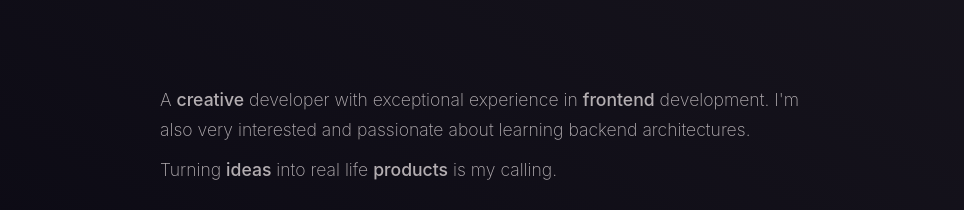
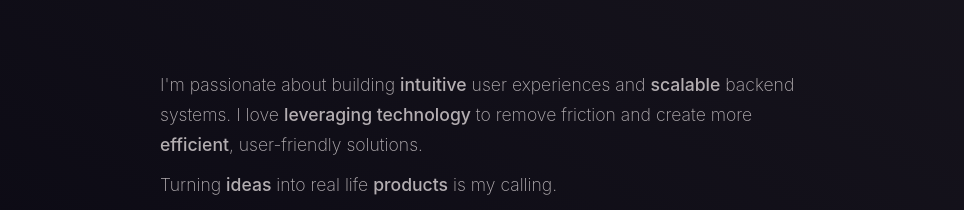
Before and after one commit to escapeuw/escapeuw.github.io, a React (Create React App) app: page / in a window 1280 px wide. Shown: the part 379-589 px from the top of the page, without its empty margins (155-1119 px from the left). Built offline with nearby package versions, Linux system fonts and the light colour scheme.

Commit message:
Update about.jsx

```diff
--- a/src/about/about.jsx
+++ b/src/about/about.jsx
@@ -21,9 +21,9 @@ function About() {
             <div className="aboutContainer">
                 <div className="typeContainer">
                     <div className="typeIt">
-                        <TypeIt style={{fontSize: "2.3rem"}}
+                        <TypeIt style={{ fontSize: "2.3rem" }}
                             options={{
-                                strings: ["Hello, my name is <a>Daniel</a>.<br/> I'm a junior Front End Developer."],
+                                strings: ["Hello, my name is <a>Daniel</a>.<br/> I'm a Full-Stack Developer."],
                                 speed: 100,
                                 loop: true,
                                 loopDelay: [1000, 4000],
@@ -32,8 +32,10 @@ function About() {
                             }} />
                     </div>
                     <div className="profile">
-                        <div>A <span className="underline">creative</span> developer with exceptional experience
-                            in <span className="underline">frontend</span> development. I'm also very interested and passionate about learning backend architectures.</div>
+                        <div>I'm passionate about building <span className="underline">intuitive</span> user experiences and <span className="underline">scalable</span> backend systems.
+                            I love <span className="underline">leveraging technology</span> to remove friction and create more <span className="underline">efficient</span>,
+                            user-friendly solutions.</div>
+
                         <div>Turning <span className="underline">ideas</span> into real life <span className="underline">products</span> is my calling.</div>
                     </div>
                 </div>
```
